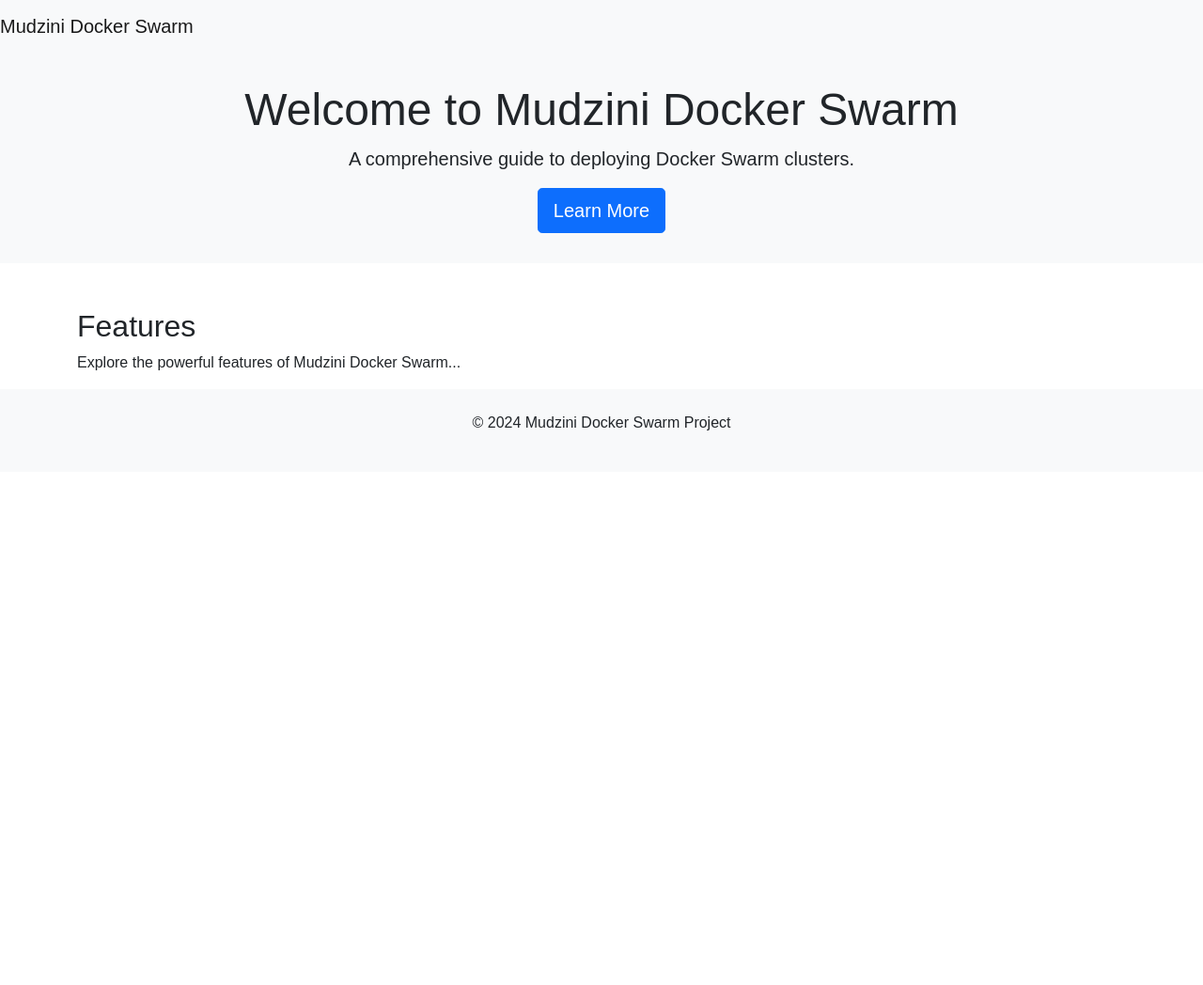
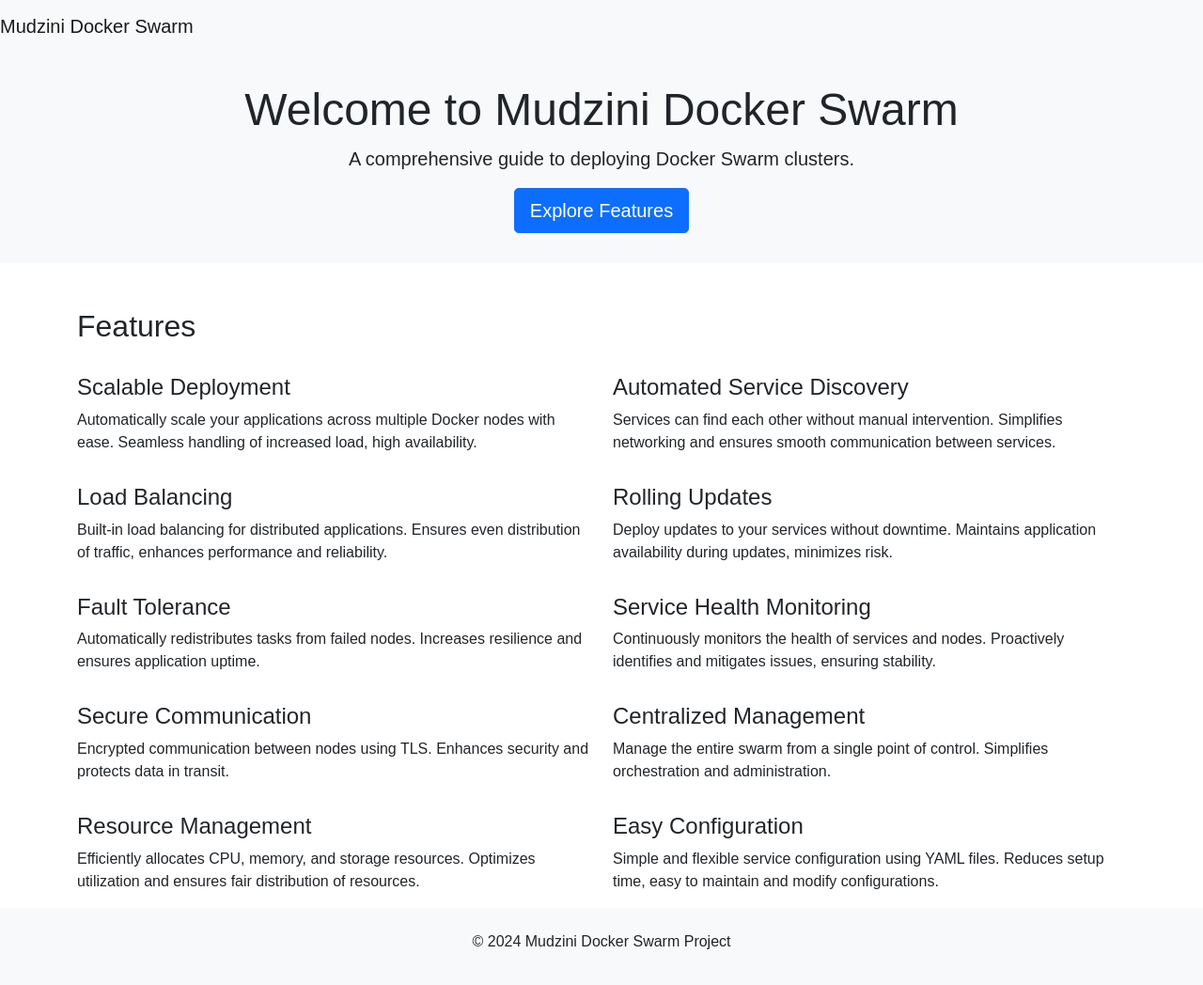
Before and after one commit to donmaleek/mudzini_landing-page, a plain HTML site: page index.html in a window 1280 px wide. Shown: the whole page at 94% size. Before the commit the page ends 800 px from the top, so only its background shows below. Drawn offline with nearby package versions, Linux system fonts and the light colour scheme.

Commit message:
my testing part 2

```diff
--- a/index.html
+++ b/index.html
@@ -14,12 +14,52 @@
   <header class="jumbotron text-center">
     <h1 class="display-4">Welcome to Mudzini Docker Swarm</h1>
     <p class="lead">A comprehensive guide to deploying Docker Swarm clusters.</p>
-    <a href="#learn-more" class="btn btn-primary btn-lg">Learn More</a>
+    <a href="#features" class="btn btn-primary btn-lg">Explore Features</a>
   </header>
   <section id="features" class="container mt-5">
     <h2>Features</h2>
-    <p>Explore the powerful features of Mudzini Docker Swarm...</p>
-    <!-- Add more content here -->
+    <div class="row">
+      <div class="col-md-6">
+        <h3>Scalable Deployment</h3>
+        <p>Automatically scale your applications across multiple Docker nodes with ease. Seamless handling of increased load, high availability.</p>
+      </div>
+      <div class="col-md-6">
+        <h3>Automated Service Discovery</h3>
+        <p>Services can find each other without manual intervention. Simplifies networking and ensures smooth communication between services.</p>
+      </div>
+      <div class="col-md-6">
+        <h3>Load Balancing</h3>
+        <p>Built-in load balancing for distributed applications. Ensures even distribution of traffic, enhances performance and reliability.</p>
+      </div>
+      <div class="col-md-6">
+        <h3>Rolling Updates</h3>
+        <p>Deploy updates to your services without downtime. Maintains application availability during updates, minimizes risk.</p>
+      </div>
+      <div class="col-md-6">
+        <h3>Fault Tolerance</h3>
+        <p>Automatically redistributes tasks from failed nodes. Increases resilience and ensures application uptime.</p>
+      </div>
+      <div class="col-md-6">
+        <h3>Service Health Monitoring</h3>
+        <p>Continuously monitors the health of services and nodes. Proactively identifies and mitigates issues, ensuring stability.</p>
+      </div>
+      <div class="col-md-6">
+        <h3>Secure Communication</h3>
+        <p>Encrypted communication between nodes using TLS. Enhances security and protects data in transit.</p>
+      </div>
+      <div class="col-md-6">
+        <h3>Centralized Management</h3>
+        <p>Manage the entire swarm from a single point of control. Simplifies orchestration and administration.</p>
+      </div>
+      <div class="col-md-6">
+        <h3>Resource Management</h3>
+        <p>Efficiently allocates CPU, memory, and storage resources. Optimizes utilization and ensures fair distribution of resources.</p>
+      </div>
+      <div class="col-md-6">
+        <h3>Easy Configuration</h3>
+        <p>Simple and flexible service configuration using YAML files. Reduces setup time, easy to maintain and modify configurations.</p>
+      </div>
+    </div>
   </section>
   <footer class="bg-light text-center py-4">
     <p>&copy; 2024 Mudzini Docker Swarm Project</p>
--- a/styles.css
+++ b/styles.css
@@ -14,3 +14,12 @@ body {
 .container {
   margin-top: 2rem;
 }
+
+#features .row {
+  margin-top: 1rem;
+}
+
+#features h3 {
+  font-size: 1.5rem;
+  margin-top: 1rem;
+}
```
